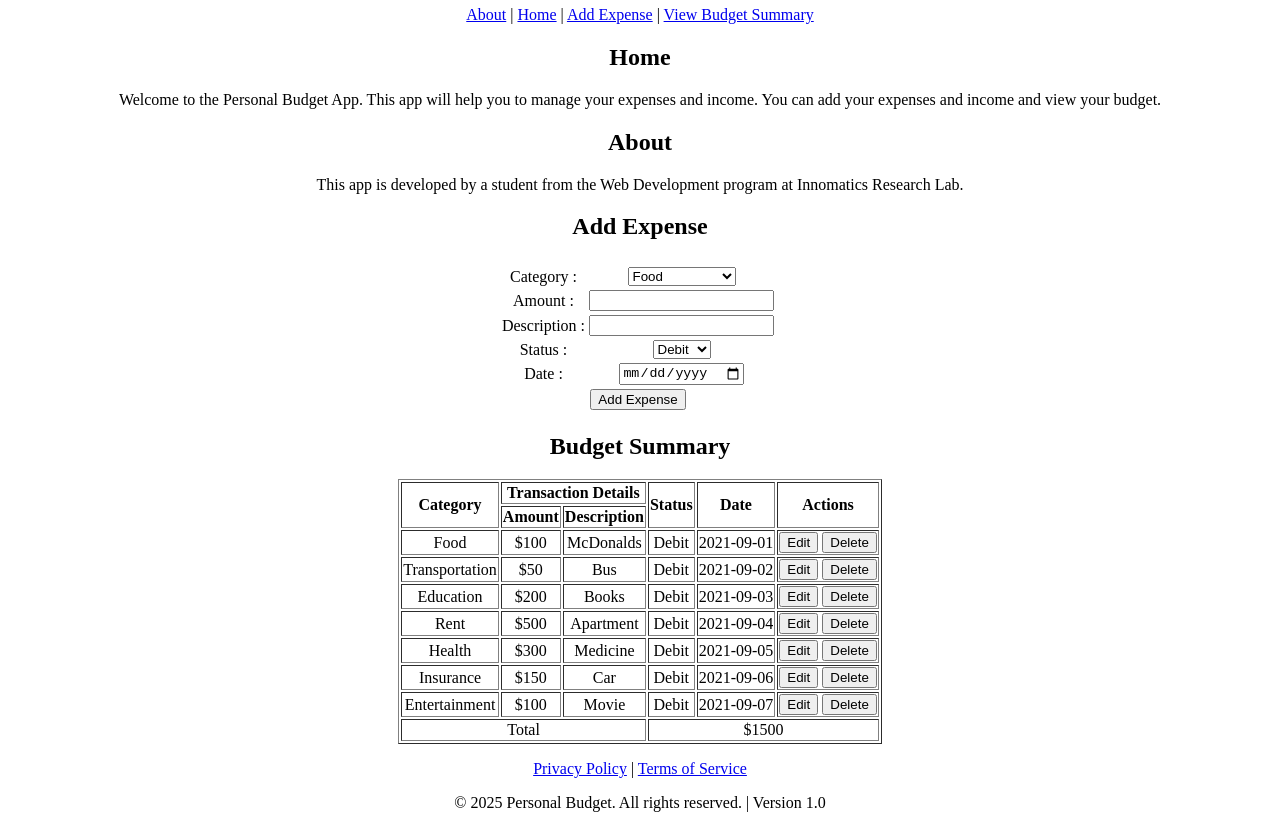
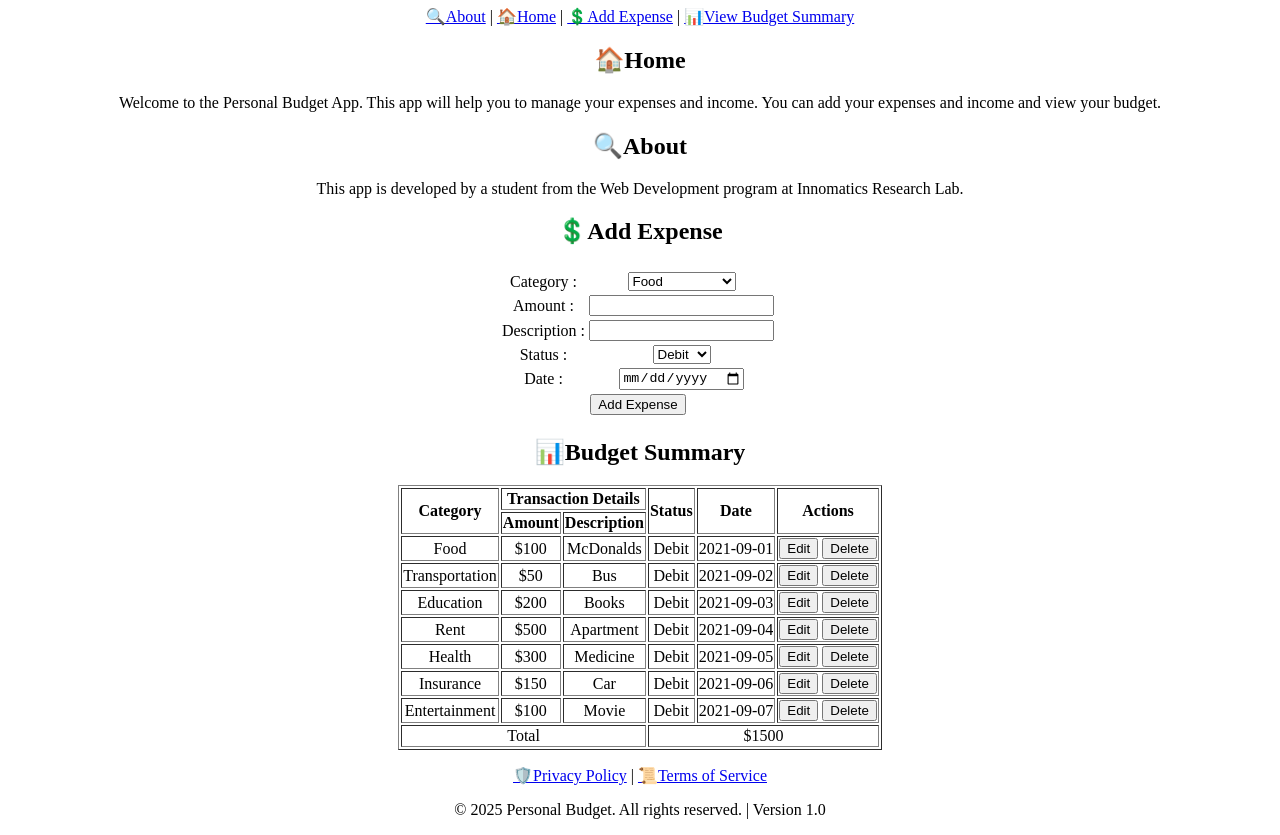
Before and after one commit to AkashChoudharyPNC/InnomaticsFsdInter, a plain HTML site: page index.html in a window 1280 px wide. Shown: the part 74-909 px from the top of the page. Drawn offline with Linux system fonts and the light colour scheme.

Commit message:
Update index.html

```diff
--- a/index.html
+++ b/index.html
@@ -9,14 +9,14 @@
 
 <body align="center">
     <header>
-        <h1>Personal Budget</h1>
-        <a href="#about">About</a> |
-        <a href="#home">Home</a> |
-        <a href="#Add Expense">Add Expense</a> |
-        <a href="#Budget Summary">View Budget Summary</a>
+        <h1>💰Personal Budget</h1>
+        <a href="#about">🔍About</a> |
+        <a href="#home">🏠Home</a> |
+        <a href="#Add Expense">💲Add Expense</a> |
+        <a href="#Budget Summary">📊View Budget Summary</a>
     </header>
     <section id="home">
-        <h2>Home</h2>
+        <h2>🏠Home</h2>
         <p>
             Welcome to the Personal Budget App. This app will help you to
             manage your expenses and income. You can add your expenses and
@@ -24,14 +24,14 @@
         </p>
     </section>
     <section id="about">
-        <h2>About</h2>
+        <h2>🔍About</h2>
         <p>
             This app is developed by a student from the Web
             Development program at Innomatics Research Lab.
         </p>
     </section>
     <section id="Add Expense">
-        <h2>Add Expense</h2>
+        <h2>💲Add Expense</h2>
         <form>
             <table align="center">
                 <thead>
@@ -100,7 +100,7 @@
         </form>
     </section>
     <section id="Budget Summary">
-        <h2>Budget Summary</h2>
+        <h2>📊Budget Summary</h2>
         <table border="1" align="center">
             <thead>
                 <tr>
@@ -199,7 +199,7 @@
                 </tr>
         </table>
         <footer>
-            <p><a href="#">Privacy Policy</a> | <a href="#">Terms of
+            <p><a href="#">🛡️Privacy Policy</a> | <a href="#">📜Terms of
                     Service</a></p>
             <p>
                 &copy; 2025 Personal Budget. All rights reserved. |
```
